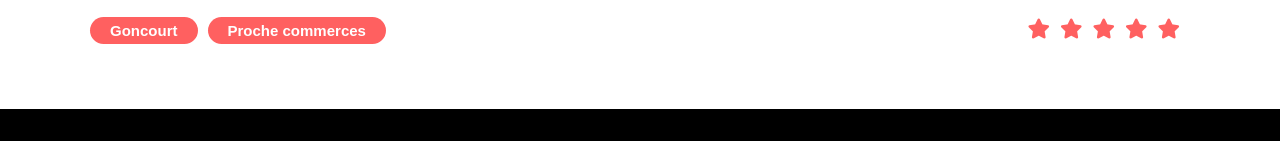
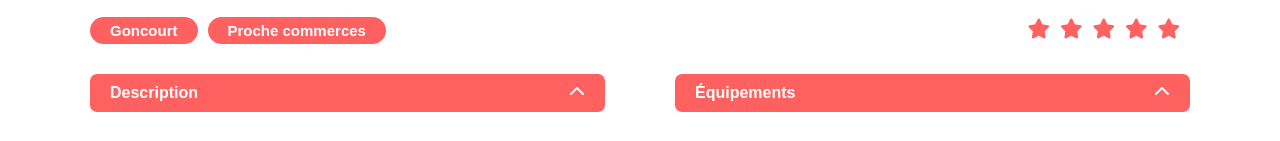
Before and after one commit to lebrun26/kasa, a React (Create React App) app: page /logements/0979876d in a window 1280 px wide. Shown: the part 811-952 px from the top of the page. Built offline with nearby package versions, Linux system fonts and the light colour scheme.

Commit message:
finalisation de la page logement a 100%

```diff
--- a/src/components/DescriptionLogement.jsx
+++ b/src/components/DescriptionLogement.jsx
@@ -1,7 +1,13 @@
 import React from "react";
+import DropMenu from "./DropMenu";
 
-const DescriptionLogement = () => {
-  return <div></div>;
+const DescriptionLogement = ({ description }) => {
+  return (
+    <div className="container__dropMenu">
+      <DropMenu equipments={description.description} title="Description" />
+      <DropMenu equipments={description.equipments} title="Équipements" />
+    </div>
+  );
 };
 
 export default DescriptionLogement;
--- /dev/null
+++ b/src/components/DropMenu.jsx
@@ -0,0 +1,26 @@
+import React, { useState } from "react";
+import DropMenuItems from "./DropMenuItems";
+
+const DropMenu = ({ title, equipments }) => {
+  const [isOpen, setIsOpen] = useState(false);
+
+  const toggleMenu = () => {
+    setIsOpen(!isOpen);
+  };
+
+  return (
+    <div className={`dropdown-menu ${isOpen ? "open" : ""}`}>
+      <div onClick={toggleMenu} className="dropdown-trigger">
+        <p>{title}</p>
+        <span className={`arrow ${isOpen ? "open" : ""}`}>
+          <i className="fa-solid fa-chevron-up"></i>
+        </span>
+      </div>
+      <ul className={`dropdown-list ${isOpen ? "open" : ""}`}>
+        <DropMenuItems items={equipments} />
+      </ul>
+    </div>
+  );
+};
+
+export default DropMenu;
--- /dev/null
+++ b/src/components/DropMenuItems.jsx
@@ -0,0 +1,21 @@
+import React from "react";
+
+const DropMenuItems = ({ items }) => {
+  if (!items) {
+    return null;
+  }
+
+  if (Array.isArray(items)) {
+    return (
+      <>
+        {items.map((item, index) => (
+          <li key={index}>{item}</li>
+        ))}
+      </>
+    );
+  }
+
+  return <li>{items}</li>;
+};
+
+export default DropMenuItems;
--- a/src/components/PresentationLogement.jsx
+++ b/src/components/PresentationLogement.jsx
@@ -24,9 +24,6 @@
         <div className="presentation__second__rating">
           <StarRating rating={presentation.rating} />
         </div>
-        <div>
-          {/*Mettre en place le systeme d'etoile avec pareil // logement.rating */}
-        </div>
       </div>
     </div>
   );
--- a/src/pages/Logements.jsx
+++ b/src/pages/Logements.jsx
@@ -5,6 +5,7 @@
 import axios from "axios";
 import CarousselLogement from "../components/CarousselLogement";
 import PresentationLogement from "../components/PresentationLogement";
+import DescriptionLogement from "../components/DescriptionLogement";
 
 const Logements = () => {
   const { id } = useParams();
@@ -53,7 +54,9 @@
         <div>
           <PresentationLogement presentation={logement} />
         </div>
-        <div>{/*Ici il y a la description et l'équipement */}</div>
+        <div>
+          <DescriptionLogement description={logement} />
+        </div>
       </div>
       <Footer />
     </div>
--- a/src/styles/sass/body_logements.scss
+++ b/src/styles/sass/body_logements.scss
@@ -71,3 +71,72 @@
     }
   }
 }
+
+/* Style description logement */
+.container__dropMenu {
+  display: flex;
+  flex-direction: row;
+  gap: 70px;
+}
+.dropdown-menu {
+  position: relative;
+  margin-top: 15px;
+  width: 50%;
+
+  .dropdown-list {
+    position: absolute;
+    top: 54%;
+    left: 0;
+    background-color: rgb(248, 247, 247);
+    padding: 0;
+    list-style: none;
+    width: 100%;
+    overflow: hidden;
+    transition: max-height 0.3s ease-in-out, padding 0.3s ease-in-out;
+    max-height: 0;
+    border-bottom-left-radius: 10px;
+    border-bottom-right-radius: 10px;
+    & li {
+      padding-bottom: 7px;
+      padding: 0 0 7px 15px;
+    }
+  }
+
+  &.open {
+    margin-bottom: 17%;
+    .dropdown-list {
+      max-height: 200px;
+      padding: 10px 0;
+    }
+    .arrow {
+      transform: rotate(180deg);
+    }
+  }
+
+  .dropdown-trigger {
+    background-color: #ff6060;
+    border: none;
+    padding: 10px 20px;
+    cursor: pointer;
+    position: relative;
+    display: flex;
+    align-items: center;
+    justify-content: space-between;
+    border-radius: 7px;
+    & p {
+      margin: 0;
+      color: white;
+      font-weight: 600;
+    }
+  }
+
+  .arrow {
+    transition: transform 0.3s ease-in-out;
+    display: inline-block;
+    transform: rotate(0deg);
+    color: white;
+  }
+}
+.dropdown-item {
+  padding: 5px 20px;
+}
--- a/src/styles/styles.css
+++ b/src/styles/styles.css
@@ -130,6 +130,73 @@
   color: #ff6060;
 }
 
+/* Style description logement */
+.container__dropMenu {
+  display: flex;
+  flex-direction: row;
+  gap: 70px;
+}
+
+.dropdown-menu {
+  position: relative;
+  margin-top: 15px;
+  width: 50%;
+}
+.dropdown-menu .dropdown-list {
+  position: absolute;
+  top: 54%;
+  left: 0;
+  background-color: rgb(248, 247, 247);
+  padding: 0;
+  list-style: none;
+  width: 100%;
+  overflow: hidden;
+  transition: max-height 0.3s ease-in-out, padding 0.3s ease-in-out;
+  max-height: 0;
+  border-bottom-left-radius: 10px;
+  border-bottom-right-radius: 10px;
+}
+.dropdown-menu .dropdown-list li {
+  padding-bottom: 7px;
+  padding: 0 0 7px 15px;
+}
+.dropdown-menu.open {
+  margin-bottom: 17%;
+}
+.dropdown-menu.open .dropdown-list {
+  max-height: 200px;
+  padding: 10px 0;
+}
+.dropdown-menu.open .arrow {
+  transform: rotate(180deg);
+}
+.dropdown-menu .dropdown-trigger {
+  background-color: #ff6060;
+  border: none;
+  padding: 10px 20px;
+  cursor: pointer;
+  position: relative;
+  display: flex;
+  align-items: center;
+  justify-content: space-between;
+  border-radius: 7px;
+}
+.dropdown-menu .dropdown-trigger p {
+  margin: 0;
+  color: white;
+  font-weight: 600;
+}
+.dropdown-menu .arrow {
+  transition: transform 0.3s ease-in-out;
+  display: inline-block;
+  transform: rotate(0deg);
+  color: white;
+}
+
+.dropdown-item {
+  padding: 5px 20px;
+}
+
 .Footer {
   background: black;
   height: 150px;
```
Also changed, not shown: 1 other file (tests, documents, lock files or other folders).
